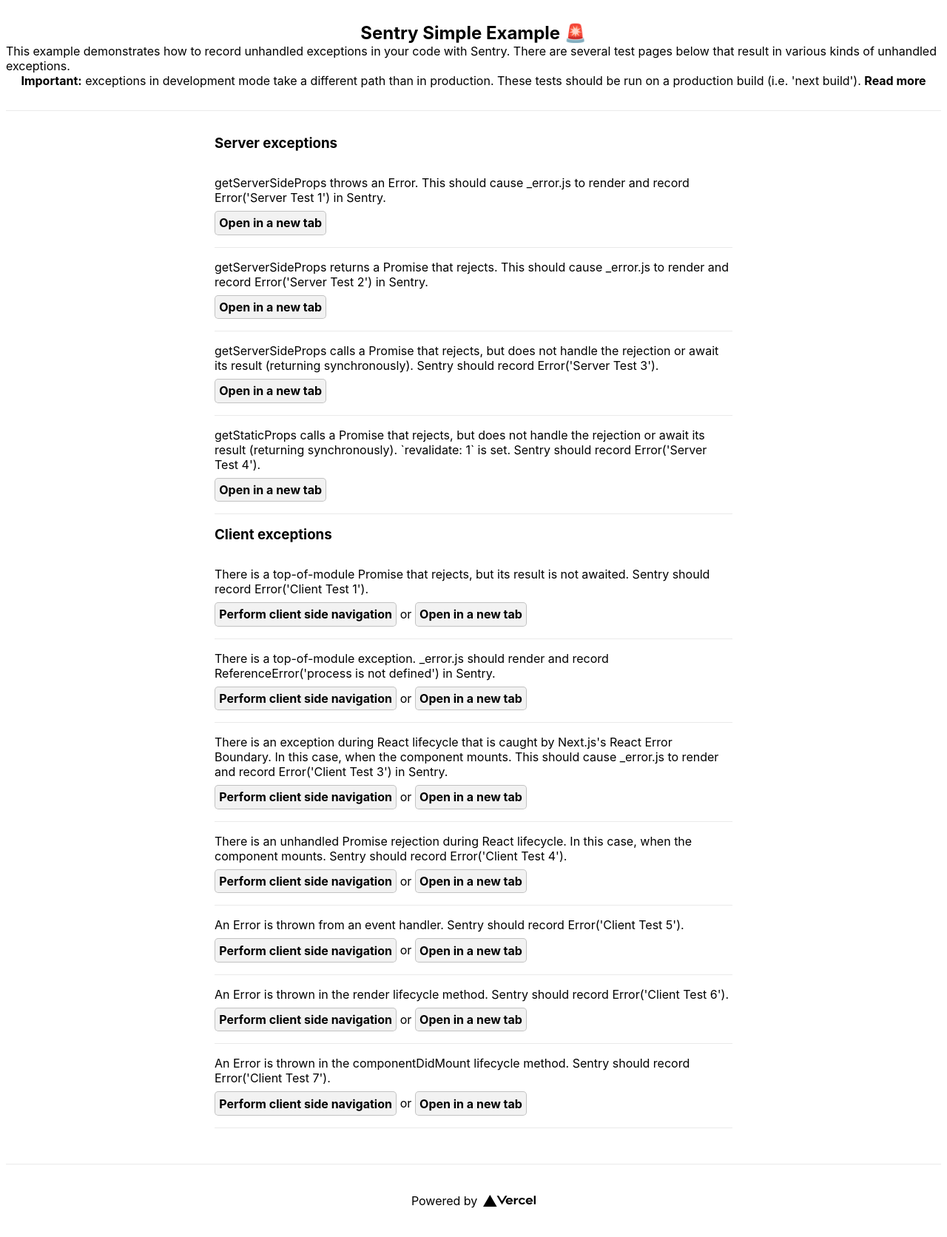
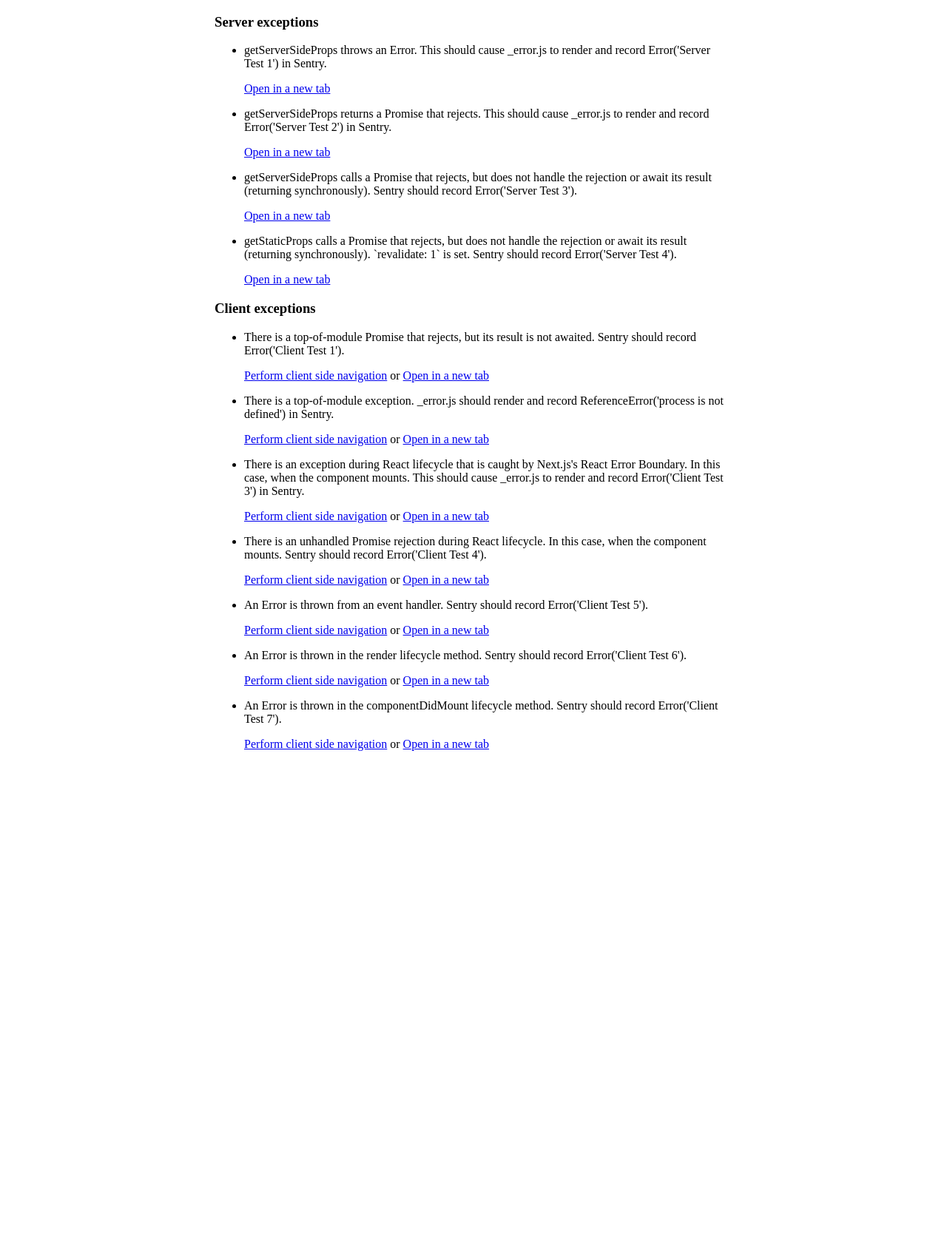
Before and after one commit to elsigh/fail-app-simple, a Next.js app: page / in a window 1280 px wide. Shown: the whole page at 74% size. After the commit the page ends 1031 px from the top, so only its background shows below. Built offline with nearby package versions, Linux system fonts and the light colour scheme.

Commit message:
rm _app.js

```diff
--- a/next.config.js
+++ b/next.config.js
@@ -1,18 +1,4 @@
-const withSourceMaps = require('@zeit/next-source-maps')()
-const withSentry = require('next-sentry-source-maps')()
 
-module.exports = withSentry(
-  withSourceMaps({
-    experimental: { plugins: true },
-    // TODO: This should be gone. We need to somehow provide env variables to plugins
-    // otherwise it's not very UX-friendly — Kamil
-    env: {
-      SENTRY_DSN: process.env.SENTRY_DSN || process.env.NEXT_PUBLIC_SENTRY_DSN,
-      SENTRY_RELEASE:
-        process.env.SENTRY_RELEASE ||
-        process.env.VERCEL_GITHUB_COMMIT_SHA ||
-        process.env.VERCEL_GITLAB_COMMIT_SHA ||
-        process.env.VERCEL_BITBUCKET_COMMIT_SHA,
-    },
-  })
-)
+module.exports = {
+  experimental: { plugins: true }
+}
--- a/pages/_app.js
+++ /dev/null
@@ -1,49 +0,0 @@
-import '../styles/globals.css'
-import Head from 'next/head'
-import Link from 'next/link'
-
-function MyApp({ Component, pageProps, err }) {
-  return (
-    <div className="container">
-      <Head>
-        <title>Next Fail App</title>
-        <link rel="icon" href="/favicon.ico" />
-      </Head>
-
-      <header className="header">
-        <h2>Sentry Simple Example 🚨</h2>
-        <p>
-          This example demonstrates how to record unhandled exceptions in your
-          code with Sentry. There are several test pages below that result in
-          various kinds of unhandled exceptions.
-        </p>
-        <p>
-          <strong>Important:</strong> exceptions in development mode take a
-          different path than in production. These tests should be run on a
-          production build (i.e. 'next build').{' '}
-          <a href="https://nextjs.org/docs/advanced-features/custom-error-page#customizing-the-error-page">
-            Read more
-          </a>
-        </p>
-      </header>
-
-      <main className="main">
-        {/*Workaround for https://github.com/vercel/next.js/issues/8592*/}
-        <Component {...pageProps} err={err} />
-      </main>
-
-      <footer className="footer">
-        <a
-          href="https://vercel.com?utm_source=create-next-app&utm_medium=default-template&utm_campaign=create-next-app"
-          target="_blank"
-          rel="noopener noreferrer"
-        >
-          Powered by{' '}
-          <img src="/vercel.svg" alt="Vercel Logo" className="logo" />
-        </a>
-      </footer>
-    </div>
-  )
-}
-
-export default MyApp
```
Also changed, not shown: 1 other file (tests, documents, lock files or other folders).
